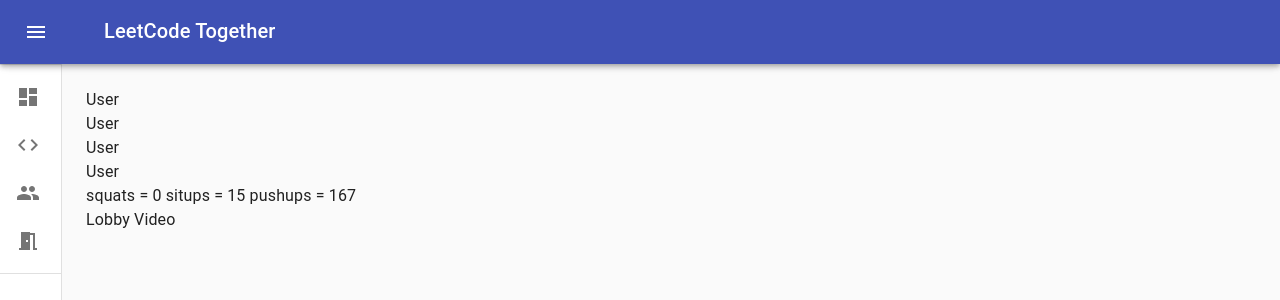
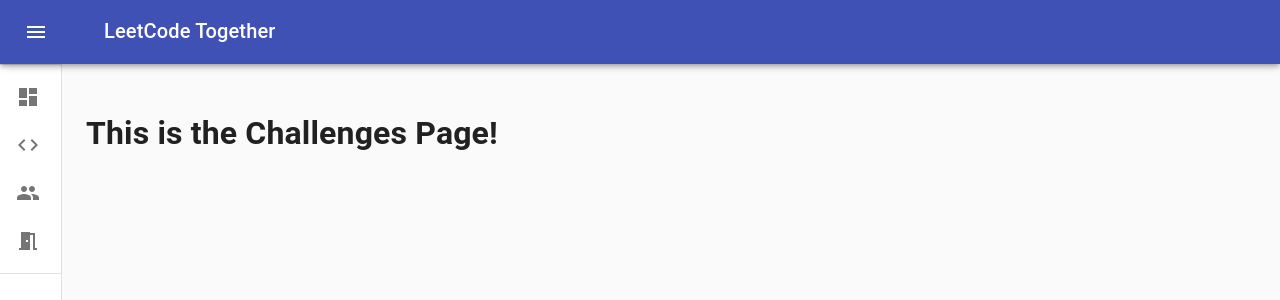
Before and after one commit to LeetCodeTogether/LeetCodeTogether, a React (Create React App) app in the folder client/: page / in a window 1280 px wide. Both pictures are taken after a click on the button "Challenges". Shown: the top 300 px of the page. Built offline with nearby package versions, Linux system fonts and the light colour scheme.

Commit message:
Initialized all pages

```diff
--- a/client/src/components/App.js
+++ b/client/src/components/App.js
@@ -1,21 +1,23 @@
 import React from "react";
-import LobbyScreen from "./LobbyScreen.js";
 import Navigation from "./Navigation"
 import useStyles from "./useStyles";
 import DashboardIcon from '@material-ui/icons/Dashboard';
 import CodeIcon from '@material-ui/icons/Code';
 import PeopleIcon from '@material-ui/icons/People';
 import MeetingRoomIcon from '@material-ui/icons/MeetingRoom';
-import LobbyVideo from "./LobbyVideo.js";
+import Dashboard from "./Dashboard.js";
+import Challenges from "./Challenges.js";
+import Friends from "./Friends";
+import Lobbies from "./Lobbies";
 
 const App = () => {
     return(
         <div className="app">
             <Navigation useStyles={useStyles} content={[
-                {name: 'Dashboard', icon: < DashboardIcon />, path: < LobbyVideo /> },
-                {name: 'Challenges', icon: < CodeIcon />, path: < LobbyScreen /> },
-                {name: 'Friends', icon: <PeopleIcon/>, path: null },
-                {name: 'Lobbies', icon: <MeetingRoomIcon/>, path: null }
+                {name: 'Dashboard', icon: < DashboardIcon />, path: < Dashboard /> },
+                {name: 'Challenges', icon: < CodeIcon />, path: < Challenges /> },
+                {name: 'Friends', icon: <PeopleIcon/>, path: < Friends /> },
+                {name: 'Lobbies', icon: <MeetingRoomIcon/>, path: < Lobbies /> }
                 ]} />
         </div>
     );
--- /dev/null
+++ b/client/src/components/Challenges.js
@@ -0,0 +1,12 @@
+import React from 'react';
+
+class Challenges extends React.Component {
+    render = () => {
+        return(
+            <div className="Challenges">
+                <h1>This is the Challenges Page!</h1>
+            </div>
+        )
+    }
+}
+export default Challenges;
--- /dev/null
+++ b/client/src/components/Dashboard.js
@@ -0,0 +1,12 @@
+import React from 'react';
+
+class Dashboard extends React.Component {
+    render = () => {
+        return(
+            <div className="Dashboard">
+                <h1>This is the Dashboard!</h1>
+            </div>
+        )
+    }
+}
+export default Dashboard;
--- /dev/null
+++ b/client/src/components/Friends.js
@@ -0,0 +1,12 @@
+import React from 'react';
+
+class Friends extends React.Component {
+    render = () => {
+        return(
+            <div className="Friends">
+                <h1>This is the Friends page!</h1>
+            </div>
+        )
+    }
+}
+export default Friends;
--- a/client/src/components/LobbyScreen.js
+++ b/client/src/components/Lobbies.js
@@ -3,16 +3,14 @@
 import LobbyVideo from "./LobbyVideo";
 import React from "react";
 
-class LobbyScreen extends React.Component {
+class Lobbies extends React.Component {
     render = () => {
         return(
             <div className="lobby-screen">
-                <LobbyLeaderboard />
-                <LobbyPersonalScoreboard />
-                <LobbyVideo />
+                <h1>This is the Lobbies page!</h1>
             </div>
         );
     }
 }
 
-export default LobbyScreen;
+export default Lobbies;
```
